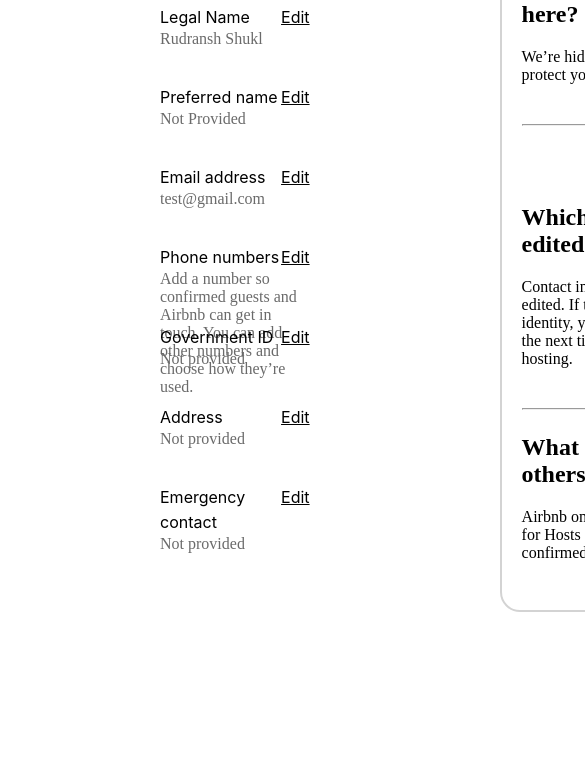
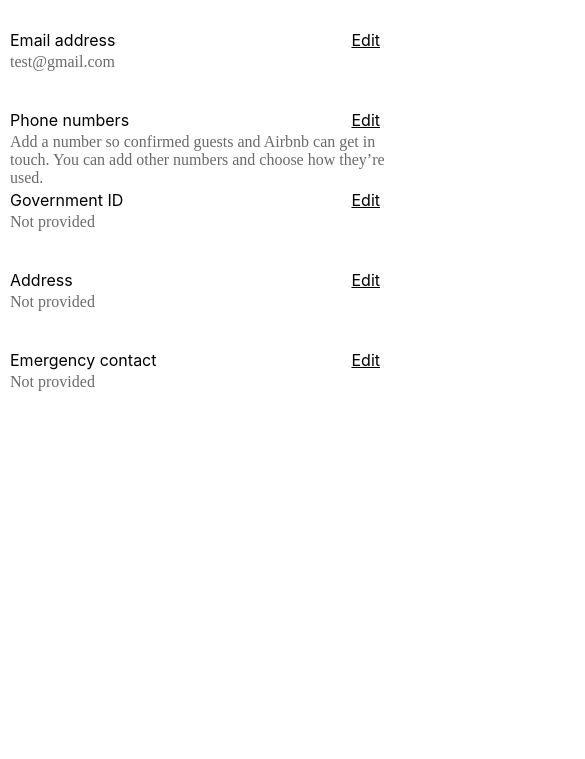
Before and after one commit to AbhiShukl18/Awdiz-HTML, a plain HTML site: page Projects/personalinfo.html in a window 390 px wide. Shown: the part 350-1109 px from the top of the page, 585 px wide, since content can reach past the window. After the commit the page ends 844 px from the top, so only its background shows below. Drawn offline with Linux system fonts and the light colour scheme.

Commit message:
airbnbpersonal

```diff
--- a/Projects/personalinfo.css
+++ b/Projects/personalinfo.css
@@ -317,3 +317,64 @@ font-size: 12px;
         width: 15%;
         height: 50px;
 } */
+
+
+@media (max-width:600px){
+    .header{
+        display: none;
+
+    }
+
+
+    #rightpart{
+        display: none;
+    }
+
+    .body{
+        height: 800px;
+    }
+
+    .leftpart{
+
+        /* border: 2px solid red; */
+        height: 750px;
+        width: 100%;
+        align-items: center;
+        /* margin: auto; */
+        margin-left: 10px;
+    }
+    .footer1{
+        display: none;
+    }
+    .footer{
+        display: none;
+    }
+
+    #L1{
+        margin-right: 10px;
+    }
+
+    #Pname{
+        margin-right: 10px;
+    }
+
+    #Email{
+        margin-right: 10px;
+    }
+
+    #PNumber{
+        margin-right: 10px;
+    }
+
+    #GID{
+        margin-right: 10px;
+    }
+
+    #Add{
+        margin-right: 10px;
+    }
+
+    #Emergency{
+        margin-right: 10px;
+    }
+}
```
